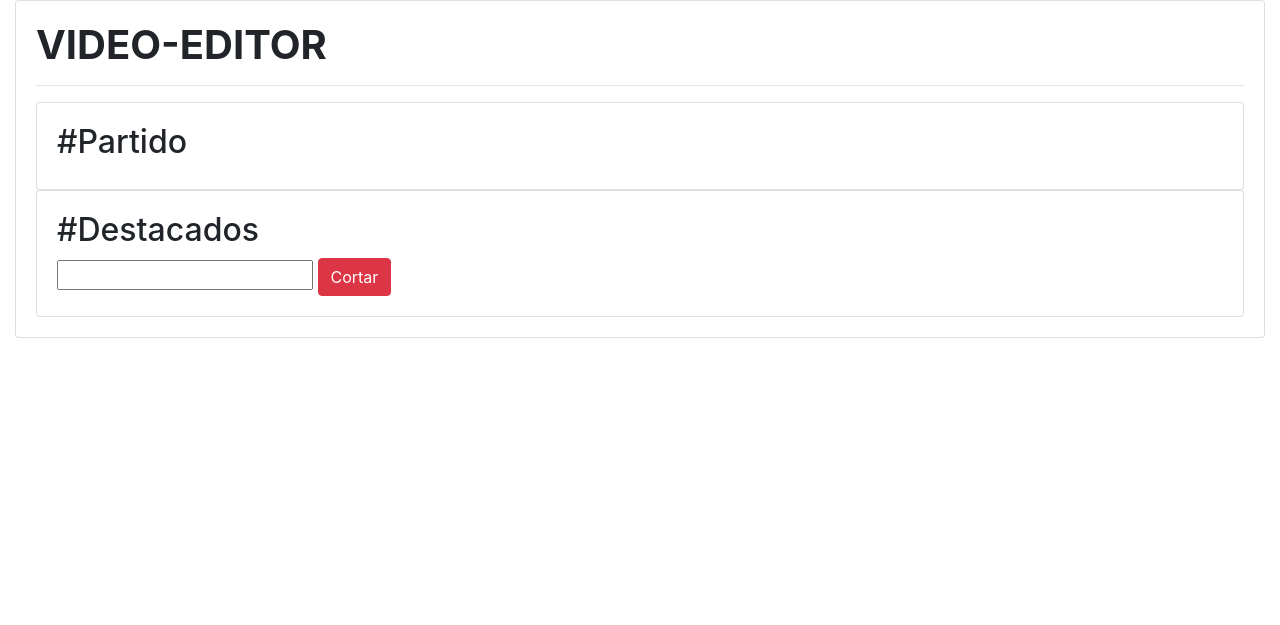
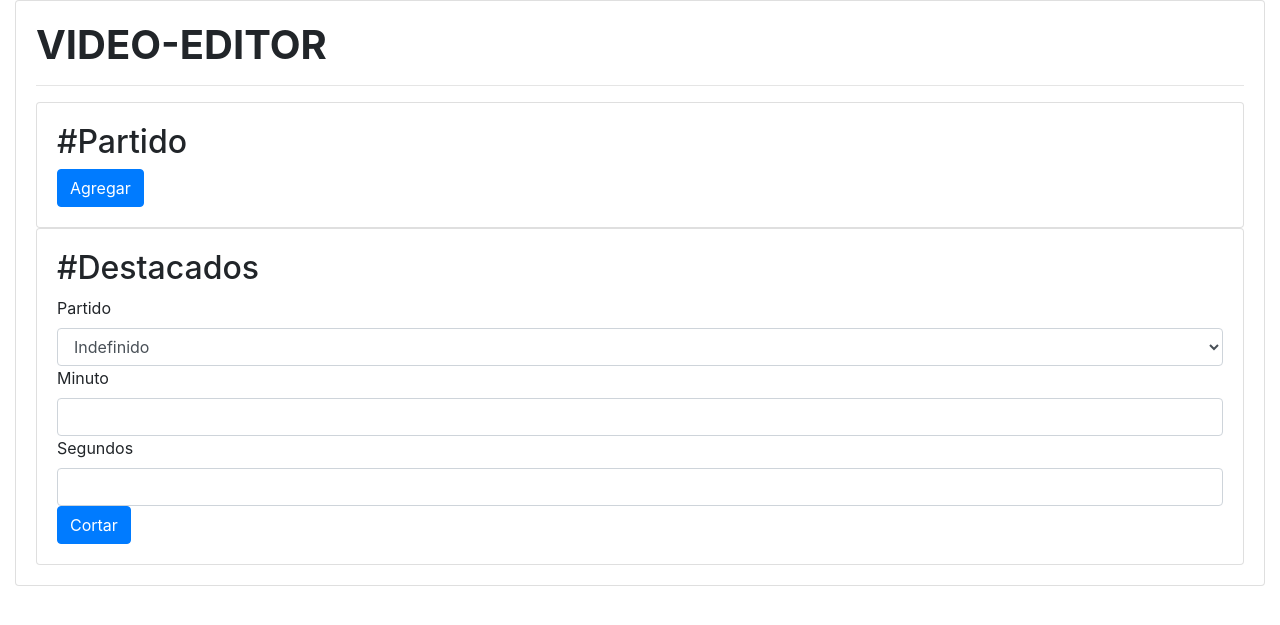
Before and after one commit to ozkrpy/python-videoEditorAFSA, a Flask app: page / in a window 1280 px wide. Shown: the top 625 px of the page. Run offline with Flask 2, Linux system fonts and the light colour scheme; some libraries are stand-ins or nearby versions.

Commit message:
funcional para cortar videos

```diff
--- a/cargar.py
+++ b/cargar.py
@@ -10,11 +10,11 @@ dbmodel.create_all()
 # dbmodel.session.add(j)
 # j = Jugador(nombre='ANON', numero_camiseta='25', date=datetime.utcnow())
 # dbmodel.session.add(j)
-j = Jugador(nombre='ANON', numero_camiseta='26', date=datetime.utcnow())
+j = Jugador(nombre='ANON1', numero_camiseta='26', date=datetime.utcnow())
 dbmodel.session.add(j)
 dbmodel.session.commit()
 
-j = Jugador(nombre='ANON', numero_camiseta='27', date=datetime.utcnow())
+j = Jugador(nombre='ANON2', numero_camiseta='27', date=datetime.utcnow())
 dbmodel.session.add(j)
 dbmodel.session.commit()
 
--- a/forms.py
+++ b/forms.py
@@ -1,6 +1,7 @@
 from flask_wtf import FlaskForm
-from wtforms import StringField, SubmitField
+from wtforms import StringField, SubmitField, SelectField
 from wtforms.validators import DataRequired
+from utilities import listarPartidos
 
 # class AgregarJugadorForm(FlaskForm):
 #     # quotes corresponde a la etiqueta
@@ -9,9 +10,13 @@ from wtforms.validators import DataRequired
 #     submit = SubmitField('Aceptar')
 
 class PartidoForm(FlaskForm):
+    # partido = StringField('Partido', validators={DataRequired()})
     submit = SubmitField('Agregar')
 
-class DestaqueForm(FlaskForm):
+class DestacadoForm(FlaskForm):
+    partido = SelectField('Partido', choices=listarPartidos(), validators={DataRequired()})
+    minuto = StringField('Minuto')
+    segundo = StringField('Segundos')
     submit = SubmitField('Cortar')
 
 # class SortearForm(FlaskForm):
--- a/routes.py
+++ b/routes.py
@@ -5,15 +5,54 @@ from datetime import datetime
 import random
 import ast
 import pytz
-from models import Jugador
-from utilities import convertirHora
+from models import Jugador, Book
+from utilities import convertirHora, listarPartidos, obtenerDuracionVideo, definirParametrosDestacado
 
 
 @app.route('/', methods=['GET', 'POST'])
 # @app.route('/index', methods=['GET', 'POST'])
 def home():
-    partido = forms.PartidoForm()
-    destacado = forms.DestaqueForm()
-    if request.form:
-        print(request.form)
-    return render_template('home.html', partido=partido, destacado=destacado)
+    formulario_partido = forms.PartidoForm()
+    formulario_destacado = forms.DestacadoForm()
+    if request.method == 'GET':
+        formulario_destacado.partido.default = '0'
+        formulario_destacado.process()
+    return render_template('home.html',
+                            formulario_partido=formulario_partido,
+                            formulario_destacado=formulario_destacado)
+
+@app.route("/corto", methods=["POST"])
+def corto():
+    print ('entro a corto')
+    formulario_partido = forms.PartidoForm()
+    formulario_destacado = forms.DestacadoForm()
+    game = formulario_destacado.partido.data
+    minuto = formulario_destacado.minuto.data
+    segundo = formulario_destacado.segundo.data
+    definirParametrosDestacado(game, minuto, segundo)
+    return render_template('home.html',
+                            formulario_partido=formulario_partido,
+                            formulario_destacado=formulario_destacado,
+                            partido=game)
+
+@app.route("/largo", methods=["POST"])
+def largo():
+    print ('entro a largo')
+    form = forms.PartidoForm()
+    # if form.validate_on_submit():
+    #     print(form.partido.data)
+    return redirect("/")
+
+
+
+ # if request.method == 'GET':
+    #     formulario_destacado.partido.default = 'Partido3'
+    #     form.process()
+    # elif form.validate_on_submit():
+    #     print('validado')
+    # if request.form:
+    #     print(request.form.get("partido"))
+    #     book = Book(title=request.form.get("title"))
+    #     db.session.add(book)
+    #     db.session.commit()
+    # books = Book.query.all()
--- a/templates/base.html
+++ b/templates/base.html
@@ -10,7 +10,7 @@
     <link rel="stylesheet" href="https://maxcdn.bootstrapcdn.com/font-awesome/4.4.0/css/font-awesome.min.css">
     <link rel="shortcut icon" href="#" />
 
-    <title>Video/Juego/Editor</title>
+    <title>Video/Editor</title>
   </head>
   <body>
     <div class="container-fluid">
--- a/templates/home.html
+++ b/templates/home.html
@@ -4,20 +4,36 @@
 <div class="card">
     <div class="card-body">
         <h2>#Partido</h2>
-        <form method="post" action="/" id="partido">
-            {{ partido.csrf_token }}
-
+        <form method="post" action="{{ url_for('largo') }}">
+            {{ formulario_partido.csrf_token }}
+            {{ formulario_partido.submit(class="btn btn-primary") }}
         </form>
     </div>
 </div>
 <div class="card">
     <div class="card-body">
         <h2>#Destacados</h2>
-        <form method="post" action="/" id="destacado">
-            {{ destacado.csrf_token }}
-            <input type="text" name="title">
-            {{ destacado.submit(class="btn btn-danger") }}
+        <form method="post" action="{{ url_for('corto') }}">
+            {{ formulario_destacado.csrf_token }}
+            {{ formulario_destacado.partido.label}} {{ formulario_destacado.partido(class="form-control") }}
+            {{ formulario_destacado.minuto.label}} {{ formulario_destacado.minuto(class="form-control") }}
+            {{ formulario_destacado.segundo.label}} {{ formulario_destacado.segundo(class="form-control") }}
+            {{ formulario_destacado.submit(class="btn btn-primary") }}
         </form>
     </div>
 </div>
 {% endblock %}
+
+<!-- <h1>Books</h1>
+        {% for book in books %}
+            <p>{{book.title}}</p>
+            <form method="POST" action="./update">
+                <input type="hidden" value="{{book.title}}" name="oldtitle">
+                <input type="text" value="{{book.title}}" name="newtitle">
+                <input type="submit" value="Update">
+            </form>
+            <form method="POST" action="./delete">
+                <input type="hidden" value="{{book.title}}" name="title">
+                <input type="submit" value="Delete">
+              </form>
+        {% endfor %} -->
--- a/utilities.py
+++ b/utilities.py
@@ -1,10 +1,64 @@
 import time
+import glob
+import os.path
+import re
+import subprocess
+from moviepy.editor import VideoFileClip
+from moviepy.video.io.ffmpeg_tools import ffmpeg_extract_subclip
+
+# PARAMETRICO
+EXTENSION = '.mp4'
+PATHAFSA = './AFSA/'
+PATHGOLES = PATHAFSA + 'DESTACADOS/'
+PATHTEMP = PATHGOLES + 'temporary.mp4'
+DURACION = 10
+project_dir = os.path.dirname(os.path.abspath(__file__))
+video_dir = os.path.join(project_dir, PATHAFSA)
+
 
 def convertirHora(segundos):
     return time.strftime('%H:%M:%S', time.gmtime(int(segundos)))
 
-# PARAMETRICO
-EXTENSION = '.mp4'
-PATHAFSA = './AFSA/'
-PATHGOLES = PATHAFSA + 'Goles/'
-PATHTEMP = PATHGOLES + 'temporary.mp4'
+def listarPartidos():
+    c=0
+    listado = [(0, 'Indefinido')]
+    # dir = PATHAFSA
+    videos = glob.glob(os.path.join(PATHAFSA, 'Partido*.mp4'))
+    for nombre in videos:
+        archivo = nombre.split('\\')
+        video = archivo[1].split('.')
+        c+=1
+        item = (c, video[0])
+        listado.append(item)
+    return listado
+
+def obtenerDuracionVideo(juego):
+    if juego!='0':
+        partido = PATHAFSA+'Partido'+juego+'.mp4'
+        clip = VideoFileClip(partido)
+        return clip.duration
+    return 0
+
+def siguienteDestacado(juego):
+    videos = glob.glob(os.path.join(PATHGOLES, 'Partido'+str(juego)+'*.mp4'))
+    print(len(videos))
+    return str(len(videos)+1)
+
+def definirParametrosDestacado(juego, minuto, segundo):
+    partido = 'Partido'+juego
+    entrada = PATHAFSA+partido+'.mp4'
+    salida = PATHGOLES+partido+'-Destacado'+siguienteDestacado(juego)+'.mp4'
+    final = (int(minuto) * 60) + int(segundo)
+    inicio = final - DURACION
+    try:
+        cortarVideo (entrada, salida, inicio, final)
+    except Exception as e:
+        return 'Error al compilar el video: ' + str(e)
+    return salida
+
+def cortarVideo(entrada, salida, inicio, fin):
+    print(entrada, salida, inicio, fin)
+    try:
+        ffmpeg_extract_subclip(entrada, inicio, fin, targetname=salida)
+    except Exception as e:
+        return str(e)
```
Also changed, not shown: models.py (+7 -0 lines), data.db.
